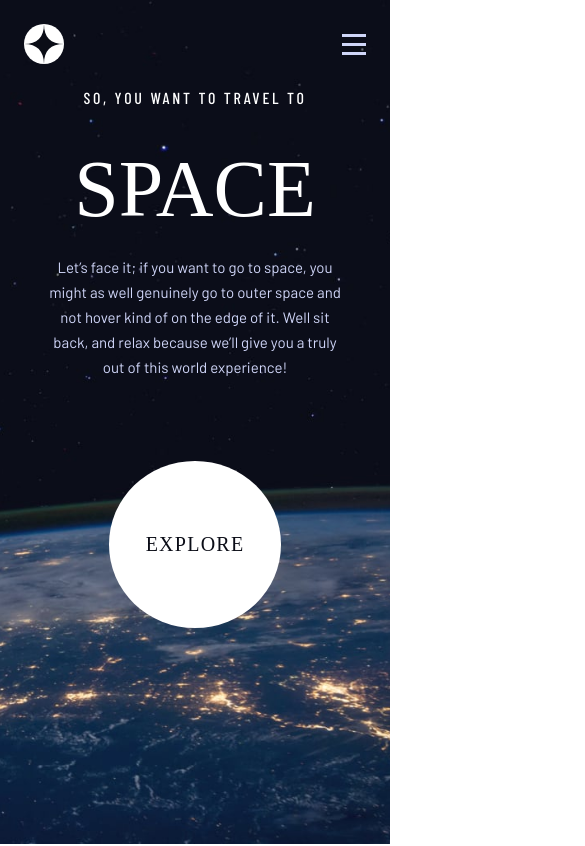
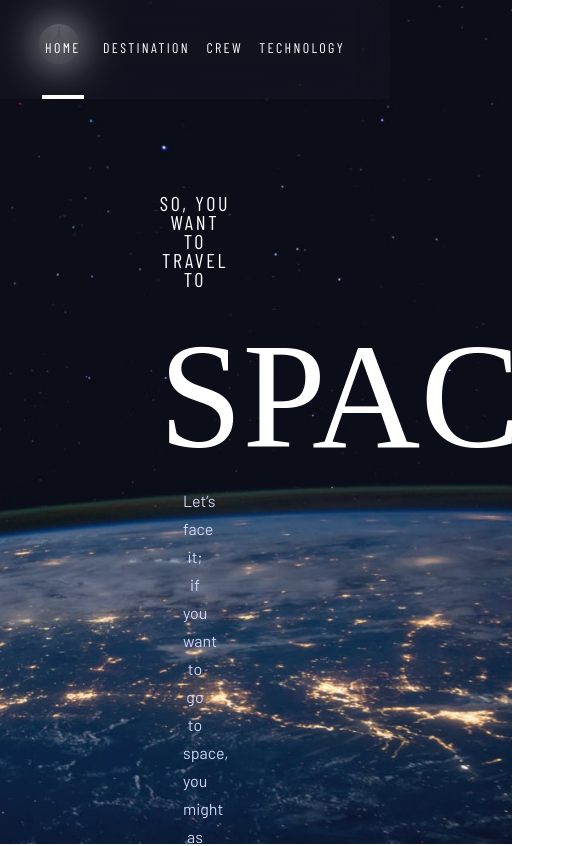
Before and after one commit to Zansuken/space-tourism, a React (Create React App) app: page / in a window 390 px wide. Shown: the top 846 px of the page, 585 px wide, since content can reach past the window. Built offline with nearby package versions, Linux system fonts and the light colour scheme; a web font is replaced by a local one.

Commit message:
feat(nav+home): added responsiveness

```diff
--- a/src/components/Nav.tsx
+++ b/src/components/Nav.tsx
@@ -21,7 +21,40 @@ export default function NavMenu() {
             <>
                 <button className="hamburger-logo" onClick={() => setVisible(!visible)} />
                 <nav className='hidden'>
-
+                    <ul ref={ref}>
+                        <li><NavLink style={({ isActive }) => ({
+                            borderBottom: isActive ? "4px solid white" : "none",
+                            borderRight: "none",
+                            display: "flex",
+                            justifySelf: isActive ? "right" : "none",
+                            width: "calc(100% + 6px)",
+                            padding: "39px 0"
+                        })} to='/'><span className='number'>00</span><span className='section-tag'>HOME</span></NavLink></li>
+                        <li><NavLink style={({ isActive }) => ({
+                            borderBottom: isActive ? "4px solid white" : "none",
+                            borderRight: "none",
+                            display: "flex",
+                            justifySelf: isActive ? "right" : "none",
+                            width: "calc(100% + 6px)",
+                            padding: "39px 0"
+                        })} to='/destinations'><span className='number'>01</span><span className='section-tag'>DESTINATION</span></NavLink></li>
+                        <li><NavLink style={({ isActive }) => ({
+                            borderBottom: isActive ? "4px solid white" : "none",
+                            borderRight: "none",
+                            display: "flex",
+                            justifySelf: isActive ? "right" : "none",
+                            width: "calc(100% + 6px)",
+                            padding: "39px 0"
+                        })} to='/crew'><span className='number'>02</span><span className='section-tag'>CREW</span></NavLink></li>
+                        <li><NavLink style={({ isActive }) => ({
+                            borderBottom: isActive ? "4px solid white" : "none",
+                            borderRight: "none",
+                            display: "flex",
+                            justifySelf: isActive ? "right" : "none",
+                            width: "calc(100% + 6px)",
+                            padding: "39px 0"
+                        })} to='/technology'><span className='number'>03</span><span className='section-tag'>TECHNOLOGY</span></NavLink></li>
+                    </ul>
                 </nav>
             </>
         )
--- a/src/pages/Destination.tsx
+++ b/src/pages/Destination.tsx
@@ -58,6 +58,22 @@ export default function Destination() {
 
             <p>{planet[planetIndex].description}</p>
             <div className="separation-line"></div>
+            <div className="distance">
+                <span className="title">
+                    AVG. DISTANCE
+                </span>
+                <h1 className="value">
+                    {planet[planetIndex].distance}
+                </h1>
+            </div>
+            <div className="travel-time">
+                <span className="title">
+                    EST. TRAVEL TIME
+                </span>
+                <h1 className="value">
+                    {planet[planetIndex].travel}
+                </h1>
+            </div>
         </>
     )
 }
--- a/src/styles/app.scss
+++ b/src/styles/app.scss
@@ -7,12 +7,13 @@
 @import url(./reset-styles.scss);
 @import url(./components/logo.scss);
 body {
-    height: 100vh;
     background-repeat: no-repeat;
     background-size: cover;
     background-position: center;
+    height: 100vh;
     @media (max-width: 375px) {
         background-image: url(../../public/assets/home/background-home-mobile.jpg);
+        object-position: center;
         &.bg-destinations {
             background-image: url(../../public/assets/destination/background-destination-mobile.jpg);
         }
@@ -25,11 +26,17 @@ body {
     }
     @media (max-width: 768px) {
         background-image: url(../../public/assets/home/background-home-tablet.jpg);
+        background-position: top;
+        background-size: cover;
+
         header {
             padding: 24px;
             display: flex;
             justify-content: space-between;
             align-items: center;
+            @media (min-width: 376px) {
+                margin-bottom: 106px;
+            }
         }
         &.bg-destinations {
             background-image: url(../../public/assets/destination/background-destination-tablet.jpg);
--- a/src/styles/components/logo.scss
+++ b/src/styles/components/logo.scss
@@ -2,6 +2,9 @@
     width: 40px;
     height: 40px;
     margin: 0;
+    @media (min-width: 376px) {
+        padding-left: 15px;
+    }
     img {
         width: 40px;
         height: 40px;
--- a/src/styles/components/nav.scss
+++ b/src/styles/components/nav.scss
@@ -8,6 +8,9 @@
     height: 21px;
     z-index: 10;
     cursor: pointer;
+    @media (min-width: 376px) {
+        display: none;
+    }
 }
 .cross-logo {
     appearance: none;
@@ -17,6 +20,9 @@
     height: 21px;
     z-index: 10;
     cursor: pointer;
+    @media (min-width: 376px) {
+        display: none;
+    }
 }
 nav {
     position: absolute;
@@ -24,6 +30,10 @@ nav {
     top: 0;
     width: 0;
     transition: 0.3s ease-in-out;
+    @media (min-width: 376px) {
+        height: 96px;
+        max-width: 450px;
+    }
     ul {
         list-style: none;
         margin: 0;
@@ -31,6 +41,11 @@ nav {
         display: flex;
         flex-direction: column;
         gap: 12px;
+        @media (min-width: 376px) {
+            padding: 0 48px;
+            flex-direction: row;
+            justify-content: space-between;
+        }
     }
     a {
         text-decoration: none;
@@ -39,6 +54,16 @@ nav {
         letter-spacing: 2.7px;
         width: 80px;
         padding: 0;
+        position: relative;
+        @media (min-width: 376px) {
+            padding: 39px 0;
+            text-align: center;
+            font-size: 14px;
+            line-height: 17px;
+            letter-spacing: 2.3625px;
+            display: flex;
+            justify-content: center;
+        }
         &:hover {
             border-right: 4px solid white;
         }
@@ -47,18 +72,46 @@ nav {
         font-family: 'Barlow Condensed', sans-serif;
         font-weight: 700;
         vertical-align: middle;
+        @media (min-width: 376px) {
+            display: none;
+        }
     }
     .section-tag {
         font-family: 'Barlow Condensed', sans-serif;
         font-weight: 400;
         margin-left: 14px;
         vertical-align: middle;
+        @media (min-width: 376px) {
+            margin: 0;
+            &:hover::after {
+                content: '';
+                position: absolute;
+                bottom: -4px;
+                left: 0;
+                min-width: 40.86px;
+                width: 100%;
+                max-width: 99.42px;
+                height: 4px;
+                background-color: white;
+            }
+        }
     }
 }
 .hidden {
     right: calc(-100% + 24px);
     width: 0;
     opacity: 0;
+    @media (min-width: 376px) {
+        right: 0;
+        width: 100%;
+        max-width: 450px;
+        height: fit-content;
+        padding: 0;
+        opacity: 1;
+        backdrop-filter: blur(20px);
+        background: #9797970a;
+        z-index: 9;
+    }
 }
 .visible {
     right: 0;
@@ -66,4 +119,9 @@ nav {
     backdrop-filter: blur(20px);
     background: #97979736;
     z-index: 9;
+    @media (min-width: 376px) {
+        right: 0;
+        width: fit-content;
+        opacity: 1;
+    }
 }
--- a/src/styles/pages/destination.scss
+++ b/src/styles/pages/destination.scss
@@ -76,3 +76,24 @@ p {
     border-top: 1px solid #383B4B;
     margin: 0 24px;
 }
+.distance, .travel-time {
+    display: flex;
+    justify-content: center;
+    flex-direction: column;
+    margin-top: 32px;
+    span {
+        text-align: center;
+        &.title {
+            font-size: 14px;
+            line-height: 17px;
+            letter-spacing: 2.36px;
+            color: #D0D6F9;
+            margin-bottom: 12px;
+        }
+    }
+    .value {
+        font-size: 28px;
+        line-height: 32px;
+        text-transform: uppercase;
+    }
+}
--- a/src/styles/pages/home.scss
+++ b/src/styles/pages/home.scss
@@ -25,6 +25,23 @@ section {
         letter-spacing: 0;
         margin: 0;
     }
+    @media (min-width: 376px) {
+        padding: 0 159px;
+        margin-bottom: 156px;
+
+        h1 {
+            font-size: 150px;
+            line-height: 150px;
+        }
+        h2 {
+            font-size: 20px;
+            font-weight: lighter;
+        }
+        p {
+        font-size: 16px;
+        line-height: 28px;
+        }
+    }
 }
 .explore-wrapper {
     width: 100vw;
```
